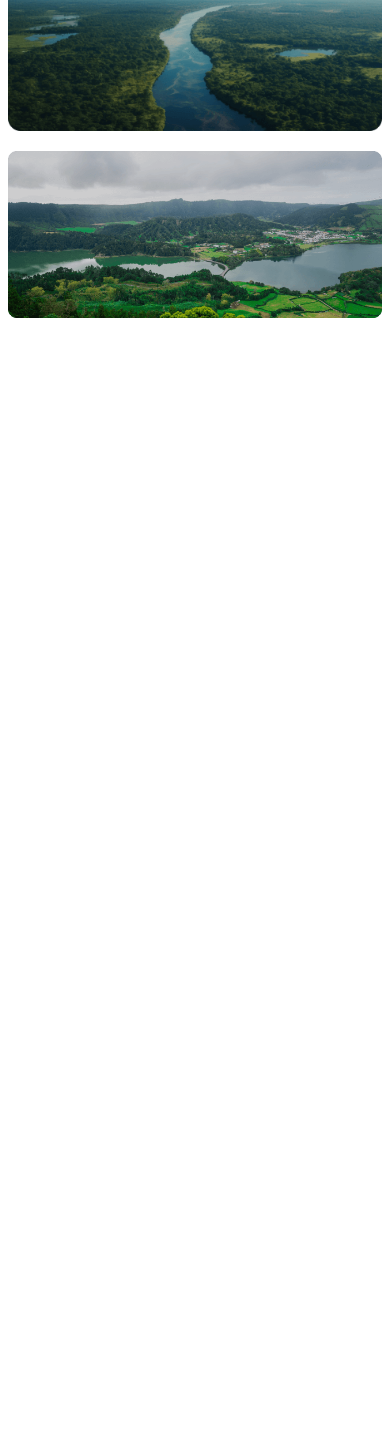
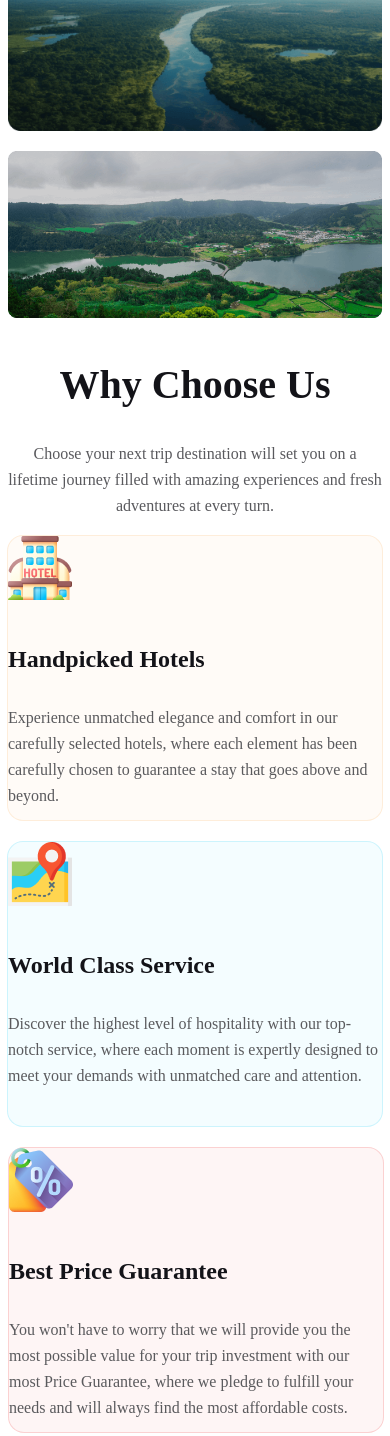
Before and after one commit to siyam97cse/Travel-Away, a plain HTML site: page index.html in a window 390 px wide. Shown: the part 3426-4862 px from the top of the page. Before the commit the page ends 3764 px from the top, so only its background shows below. Drawn offline with Linux system fonts and the light colour scheme.

Commit message:
why choose us section is added

```diff
--- a/index.html
+++ b/index.html
@@ -78,6 +78,32 @@
 </div>
 
 </section>
+
+<!-- Why Choose Us -->
+<section>
+    <h2 class="choose-title">Why Choose Us</h2>
+    <p class="choose-description">Choose your next trip destination will set you on a lifetime journey filled with amazing experiences and fresh adventures at every turn.</p>
+
+<div class="hotel-service">
+    <div class="hotel">
+        <img src="Images/hotel 1.png" alt="">
+        <h4 class="hotel-title">Handpicked Hotels</h4>
+        <p class="hotel-description">Experience unmatched elegance and comfort in our carefully selected hotels, where each element has been carefully chosen to guarantee a stay that goes above and beyond.</p>
+    </div>
+    <div class="service">
+        <img src="Images/Group 27.png" alt="">
+        <h4 class="service-title">World Class Service</h4>
+        <p class="service-description">Discover the highest level of hospitality with our top-notch service, where each moment is expertly designed to meet your demands with unmatched care and attention.
+        </p>
+    </div>
+</div>
+<div class="price">
+    <img src="Images/Group 26.png" alt="">
+    <h4 class="price-title">Best Price Guarantee</h4>
+    <p class="price-description">You won't have to worry that we will provide you the most possible value for your trip investment with our most Price Guarantee, where we pledge to fulfill your needs and will always find the most affordable costs.
+    </p>
+</div>
+</section>
     </main>
     <footer>
 
--- a/styles/design.css
+++ b/styles/design.css
@@ -210,7 +210,75 @@ line-height: 26px; /* 162.5% */
 }
 
 
+/* Why Choose Us */
+.choose-title{
+    color: #131318;
+    text-align: center;
+    font-family: Mulish;
+    font-size: 40px;
+    font-style: normal;
+    font-weight: 800;
+    line-height: normal;
+}
+.choose-description{
+    color: rgba(19, 19, 24, 0.70);
+text-align: center;
+font-family: Mulish;
+font-size: 16px;
+font-style: normal;
+font-weight: 400;
+line-height: 26px; /* 162.5% */
+}
 
+.hotel-service{
+    display: flex;
+    justify-content: center;
+    gap: 20px;
+}
+.hotel{
+    width: 573px;
+height: 284px;
+flex-shrink: 0;
+border-radius: 16px;
+border: 1px solid rgba(251, 181, 99, 0.20);
+background: rgba(251, 181, 99, 0.05);
+}
+.service{
+    width: 573px;
+height: 284px;
+flex-shrink: 0;
+border-radius: 16px;
+border: 1px solid rgba(41, 206, 246, 0.20);
+background: rgba(41, 206, 246, 0.05);
+}
+
+.price{
+    margin-top: 20px;
+    margin-left: 650px;
+    width: 573px;
+    height: 284px;
+    flex-shrink: 0;
+    border-radius: 16px;
+    border: 1px solid rgba(233, 68, 68, 0.20);
+    background: rgba(233, 68, 68, 0.05);
+}
+
+.hotel-title, .service-title, .price-title{
+    color: #131318;
+font-family: Mulish;
+font-size: 24px;
+font-style: normal;
+font-weight: 800;
+line-height: normal;
+}
+.hotel-description, .service-description, .price-description{
+    color: #5A5A5D;
+font-family: Mulish;
+font-size: 16px;
+font-style: normal;
+font-weight: 400;
+line-height: 26px; /* 162.5% */
+}
 
 @media screen and (max-width: 600px){
 
@@ -363,3 +431,60 @@ img {
     height: auto;
     margin-bottom: 10px;
 }
+
+/* Why Choose Us */
+
+.choose-title {
+    color: #131318;
+    text-align: center;
+    font-family: Mulish;
+    font-size: 40px;
+    font-style: normal;
+    font-weight: 800;
+    line-height: normal;
+}
+
+.choose-description {
+    color: rgba(19, 19, 24, 0.70);
+    text-align: center;
+    font-family: Mulish;
+    font-size: 16px;
+    font-style: normal;
+    font-weight: 400;
+    line-height: 26px;
+}
+
+.hotel-service {
+    display: flex;
+    flex-direction: column;
+    align-items: center;
+    gap: 20px;
+}
+
+.hotel, .service, .price {
+    width: 100%;
+    max-width: 573px;
+}
+
+.price {
+    margin-top: 20px;
+    margin-left: 0;
+}
+
+.hotel-title, .service-title, .price-title {
+    color: #131318;
+    font-family: Mulish;
+    font-size: 24px;
+    font-style: normal;
+    font-weight: 800;
+    line-height: normal;
+}
+
+.hotel-description, .service-description, .price-description {
+    color: #5A5A5D;
+    font-family: Mulish;
+    font-size: 16px;
+    font-style: normal;
+    font-weight: 400;
+    line-height: 26px;
+}
```
Also changed, not shown: Images/Group 26.png (added), Images/Group 27.png (added), Images/hotel 1.png (added).
